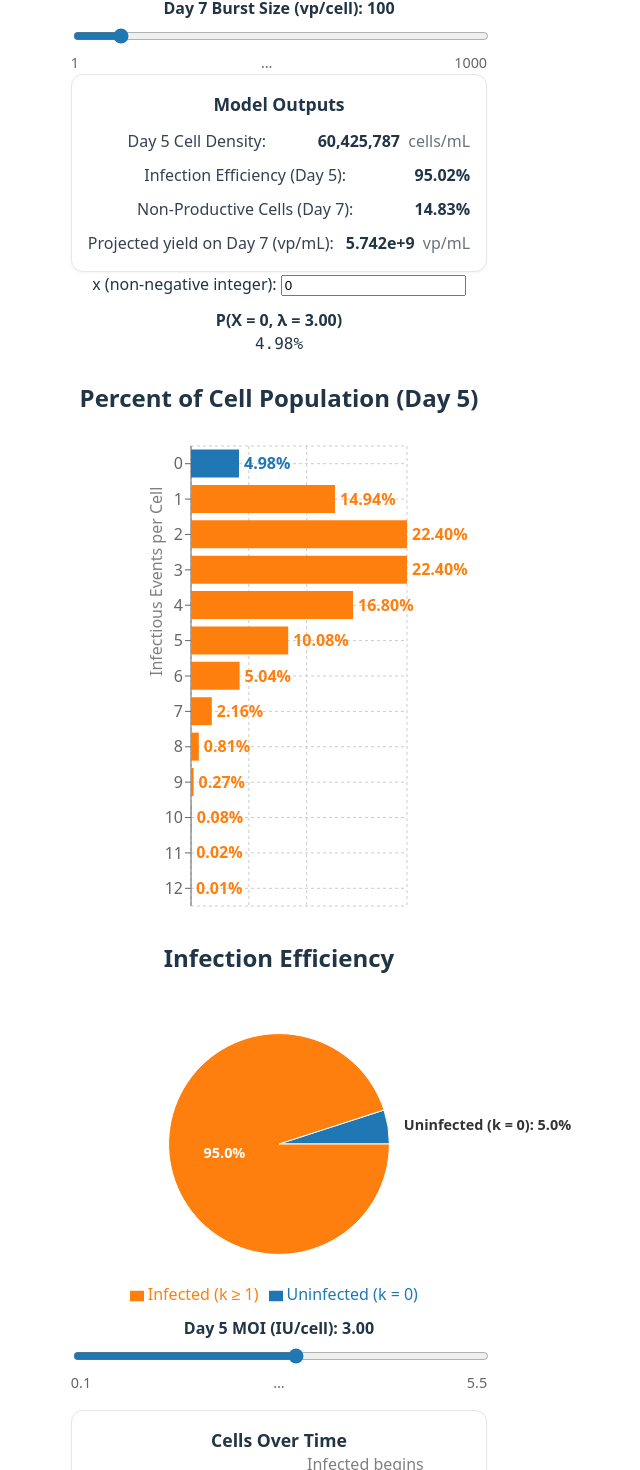
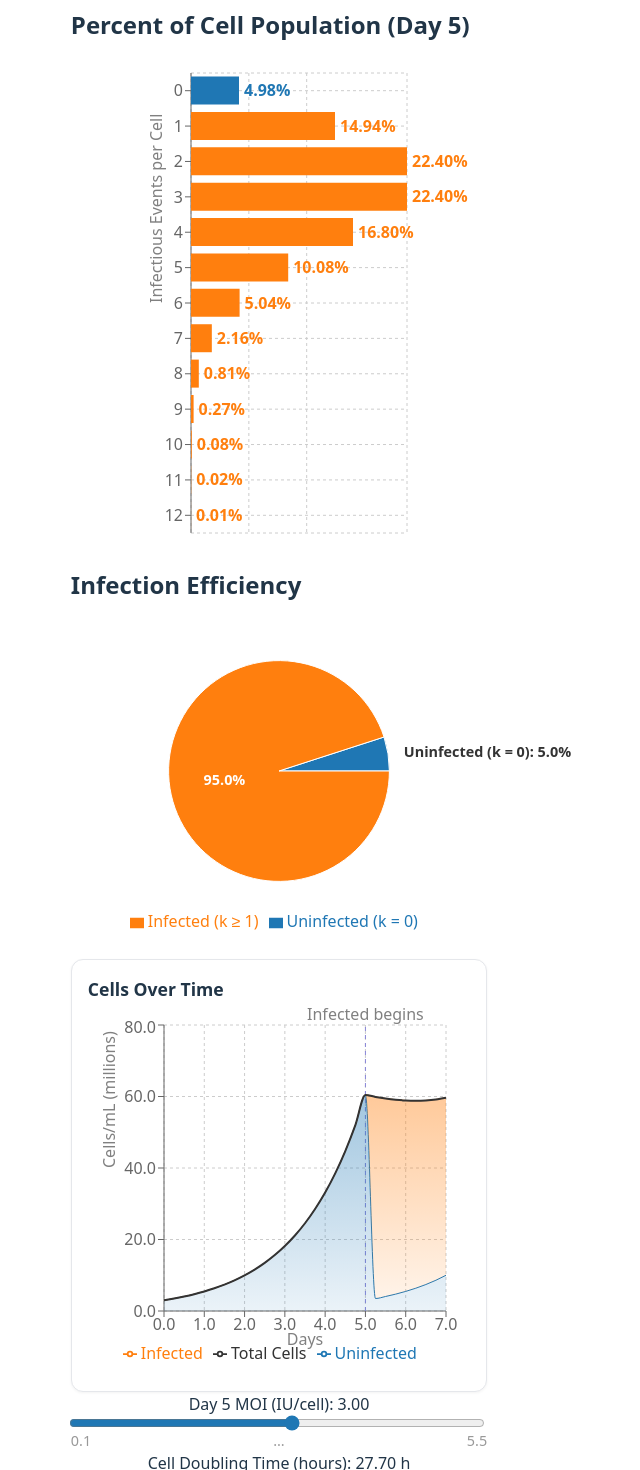
Before and after one commit to HiFiveJazz/Adenovirus-STR-Model, a React (Vite) app in the folder vite-electron-builder/packages/renderer/: page / in a window 1280 px wide. Shown: the part 215-1685 px from the top of the page, without its empty margins (361-1001 px from the left). Built offline with nearby package versions, Linux system fonts and the light colour scheme.

Commit message:
formatting UI

```diff
--- a/vite-electron-builder/packages/renderer/src/App.css
+++ b/vite-electron-builder/packages/renderer/src/App.css
@@ -1,6 +1,6 @@
 #root {
-  max-width: 1280px;
+  /* max-width: 1280px; */
   margin: 0 auto;
-  padding: 2rem;
-  text-align: center;
+  /* padding: 2rem; */
+  /* text-align: center; */
 }
--- a/vite-electron-builder/packages/renderer/src/App.jsx
+++ b/vite-electron-builder/packages/renderer/src/App.jsx
@@ -80,6 +80,37 @@ export default function App() {
     <>
       {/* Controls */}
       <div style={{ display: 'grid', gap: 12, maxWidth: 720 }}>
+      </div>
+
+      {/* Outputs */}
+      <OutputField
+        title="Model Outputs"
+        day5CellDensity={day5CellDensity}
+        infectionEfficiencyDay5={infectionEfficiencyDay5}
+        nonProductiveCellsDay7={nonProductiveCellsDay7}
+        projectedYieldDay7={projectedYieldDay7}
+      />
+
+      {/* Visuals (driven by λ) */}
+      <PoissonDemo lambda={lambda} defaultX={0} />
+      <PoissonPieChart lambda={lambda} title="Infection Efficiency" />
+      <Graph
+        lambda={lambda}
+        doubTime={doubTime}
+        cellDensity={cellDensity}
+        infectionHour={120}
+        endHour={168}
+        stepHours={6}
+      />
+        <InputField
+          label="Day 5 MOI (IU/cell)"
+          value={lambda}
+          onChange={setLambda}
+          min={0.1}
+          max={5.5}
+          step={0.05}
+          formatValue={(v) => v.toFixed(2)}
+        />
         <InputField
           label="Cell Doubling Time (hours)"
           value={doubTime}
@@ -110,37 +141,6 @@ export default function App() {
           step={1}
           formatValue={(v) => `${Math.round(v)}`}
         />
-      </div>
-
-      {/* Outputs */}
-      <OutputField
-        title="Model Outputs"
-        day5CellDensity={day5CellDensity}
-        infectionEfficiencyDay5={infectionEfficiencyDay5}
-        nonProductiveCellsDay7={nonProductiveCellsDay7}
-        projectedYieldDay7={projectedYieldDay7}
-      />
-
-      {/* Visuals (driven by λ) */}
-      <PoissonDemo lambda={lambda} defaultX={0} />
-      <PoissonPieChart lambda={lambda} title="Infection Efficiency" />
-        <InputField
-          label="Day 5 MOI (IU/cell)"
-          value={lambda}
-          onChange={setLambda}
-          min={0.1}
-          max={5.5}
-          step={0.05}
-          formatValue={(v) => v.toFixed(2)}
-        />
-      <Graph
-        lambda={lambda}
-        doubTime={doubTime}
-        cellDensity={cellDensity}
-        infectionHour={120}
-        endHour={168}
-        stepHours={6}
-      />
     </>
 
   )
--- a/vite-electron-builder/packages/renderer/src/components/Input Fields/CSS/InputField.css
+++ b/vite-electron-builder/packages/renderer/src/components/Input Fields/CSS/InputField.css
@@ -1,18 +1,21 @@
 .input-field {
   display: grid;
-  gap: 6px;
-  max-width: 520px;
+  gap: 1px;
+  max-width: 1500px;
 }
 
 .input-field__label {
-  font-weight: 600;
+  font-weight: 400;
+  margin: 0 auto;
 }
 
 .input-field__value {
+  font-weight: 300;
   font-variant-numeric: tabular-nums;
 }
 
 .input-field__range {
+  margin: -2px;
   width: 100%;
   accent-color: #1f77b4; /* tweak to match theme */
 }
@@ -21,5 +24,5 @@
   display: flex;
   justify-content: space-between;
   font-size: 0.9rem;
-  color: #666;
+  color: #999999;
 }
--- a/vite-electron-builder/packages/renderer/src/components/Poisson Graph/PoissonDemo.jsx
+++ b/vite-electron-builder/packages/renderer/src/components/Poisson Graph/PoissonDemo.jsx
@@ -36,27 +36,27 @@ export default function PoissonDemo({ lambda = 3, defaultX = 0 }) {
 
   return (
     <>
-      <div className="card poisson-card">
-        <label>
-          x (non-negative integer):{' '}
-          <input
-            type="number"
-            min="0"
-            step="1"
-            value={x}
-            onChange={(e) =>
-              setX(Number.isNaN(e.target.valueAsNumber) ? 0 : e.target.valueAsNumber)
-            }
-          />
-        </label>
-
-        <div>
-          <strong>P(X = {x}, λ = {lambda.toFixed ? lambda.toFixed(2) : lambda})</strong>
-          <div className="mono">
-            {Number.isNaN(value) ? '—' : `${(value * 100).toFixed(2)}%`}
-          </div>
-        </div>
-      </div>
+      {/* <div className="card poisson-card"> */}
+      {/*   <label> */}
+      {/*     x (non-negative integer):{' '} */}
+      {/*     <input */}
+      {/*       type="number" */}
+      {/*       min="0" */}
+      {/*       step="1" */}
+      {/*       value={x} */}
+      {/*       onChange={(e) => */}
+      {/*         setX(Number.isNaN(e.target.valueAsNumber) ? 0 : e.target.valueAsNumber) */}
+      {/*       } */}
+      {/*     /> */}
+      {/*   </label> */}
+      {/**/}
+      {/*   <div> */}
+      {/*     <strong>P(X = {x}, λ = {lambda.toFixed ? lambda.toFixed(2) : lambda})</strong> */}
+      {/*     <div className="mono"> */}
+      {/*       {Number.isNaN(value) ? '—' : `${(value * 100).toFixed(2)}%`} */}
+      {/*     </div> */}
+      {/*   </div> */}
+      {/* </div> */}
 
       <h2 className="section-title">Percent of Cell Population (Day 5)</h2>
 
```
